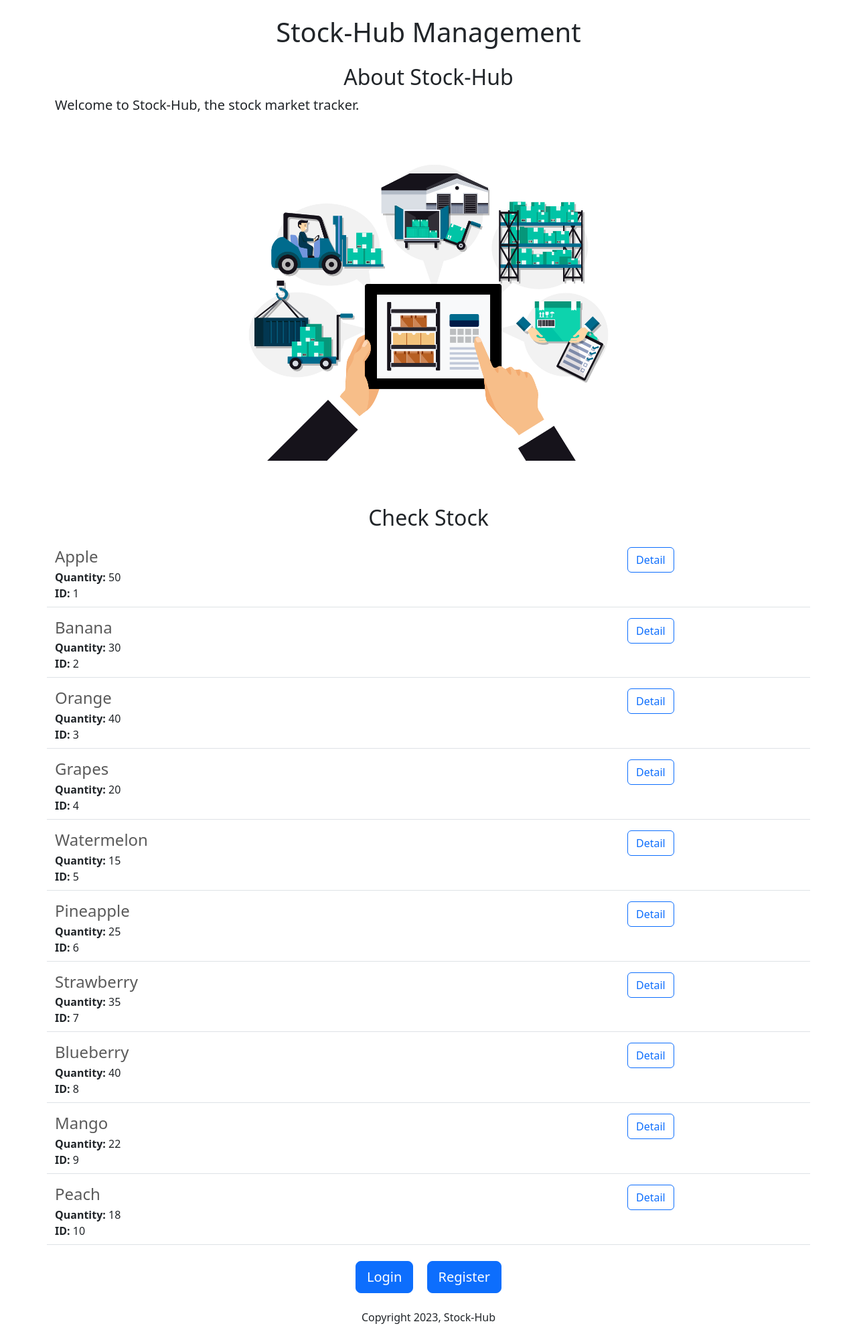
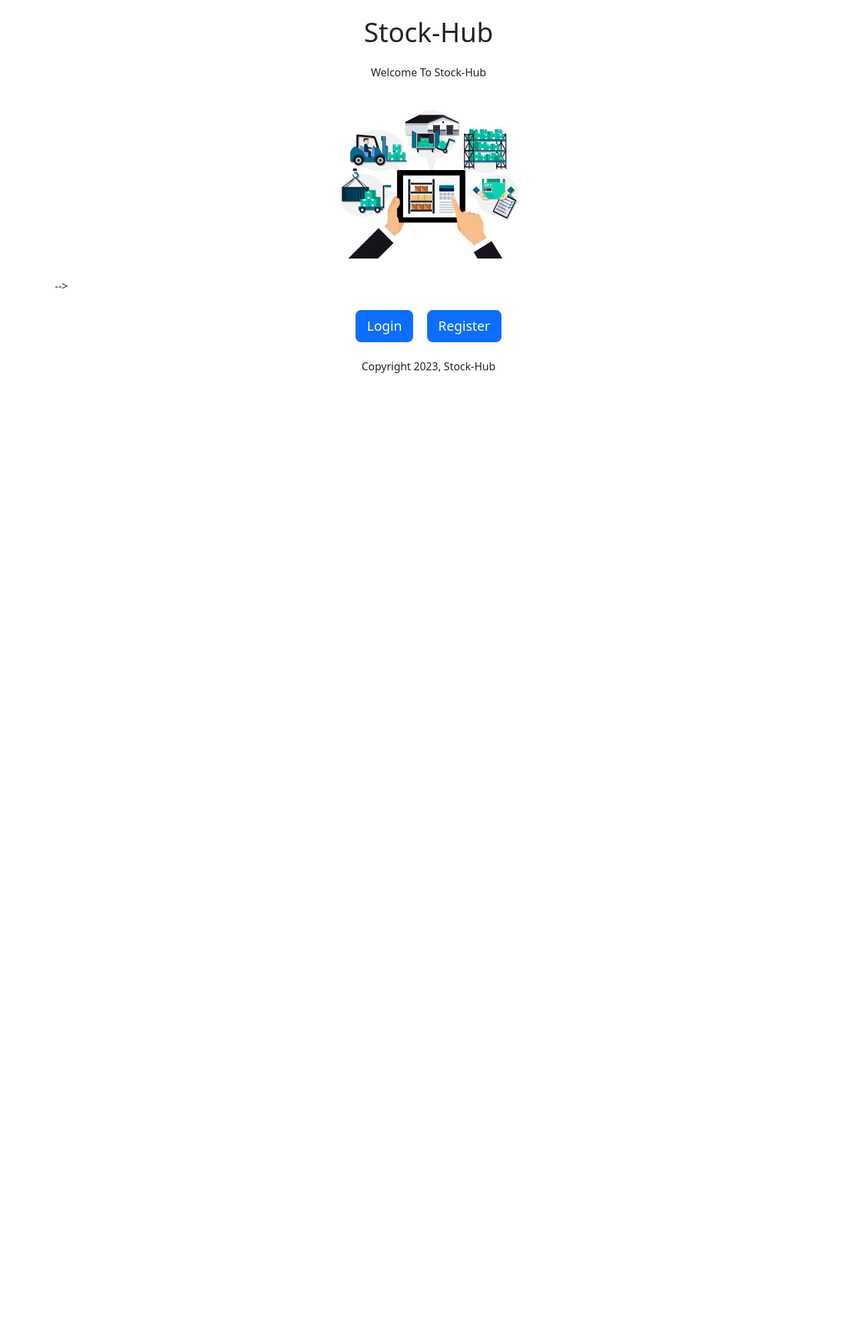
Before and after one commit to Lilyhour/stock-hub-website, a Flask app: page / in a window 1280 px wide. Shown: the whole page at 67% size. After the commit the page ends 557 px from the top, so only its background shows below. Run offline with Flask 3, Linux system fonts and the light colour scheme.

Commit message:
change home

```diff
--- a/templates/home.html
+++ b/templates/home.html
@@ -13,21 +13,20 @@
 
 <body>
     <div class="container">
-        <h1 class="text-center mt-4 mb-4">{{company_name}} Management</h1>
-        <h2 class="text-center">About Stock-Hub</h2>
-        <p class="lead">Welcome to Stock-Hub, the stock market tracker.</p>
+        <h1 class="text-center mt-4 mb-4">{{company_name}}</h1>
+        <p class="text-center">Welcome To Stock-Hub </p>
         <div class="text-center">
-            <img class="img-fluid w-50" id="banner" src="{{ url_for('static', filename='warehouse.png') }}"
+            <img class="img-fluid w-25" id="banner" src="{{ url_for('static', filename='warehouse.png') }}"
                 alt="Warehouse">
         </div>
 
         <div>
-            <h2 class="text-center mt-2 mb-4">Check Stock</h2>
+            <!-- <h2 class="text-center mt-2 mb-4">Check Stock</h2>
             <div>
                 {% for stock in stocks %}
                 {% include 'stockitem.html' %}
                 {% endfor %}
-            </div>
+            </div> -->
             <div class="text-center mt-4">
                 <a href="{{ url_for('login') }}" class="btn btn-primary btn-lg mx-2">Login</a>
                 <a href="{{ url_for('register') }}" class="btn btn-primary btn-lg mx-2">Register</a>
--- a/templates/stockitem.html
+++ b/templates/stockitem.html
@@ -1,4 +1,4 @@
-<div class="border-bottom row" style="margin-bottom:16px; padding-bottom:8px">
+<!-- <div class="border-bottom row" style="margin-bottom:16px; padding-bottom:8px">
   <div class="col-9">
     <h4
       style="color:rgb(90,90,90); margin-bottom:4px;">
@@ -18,3 +18,4 @@
   </div>
 
 </div>
+ -->
```
